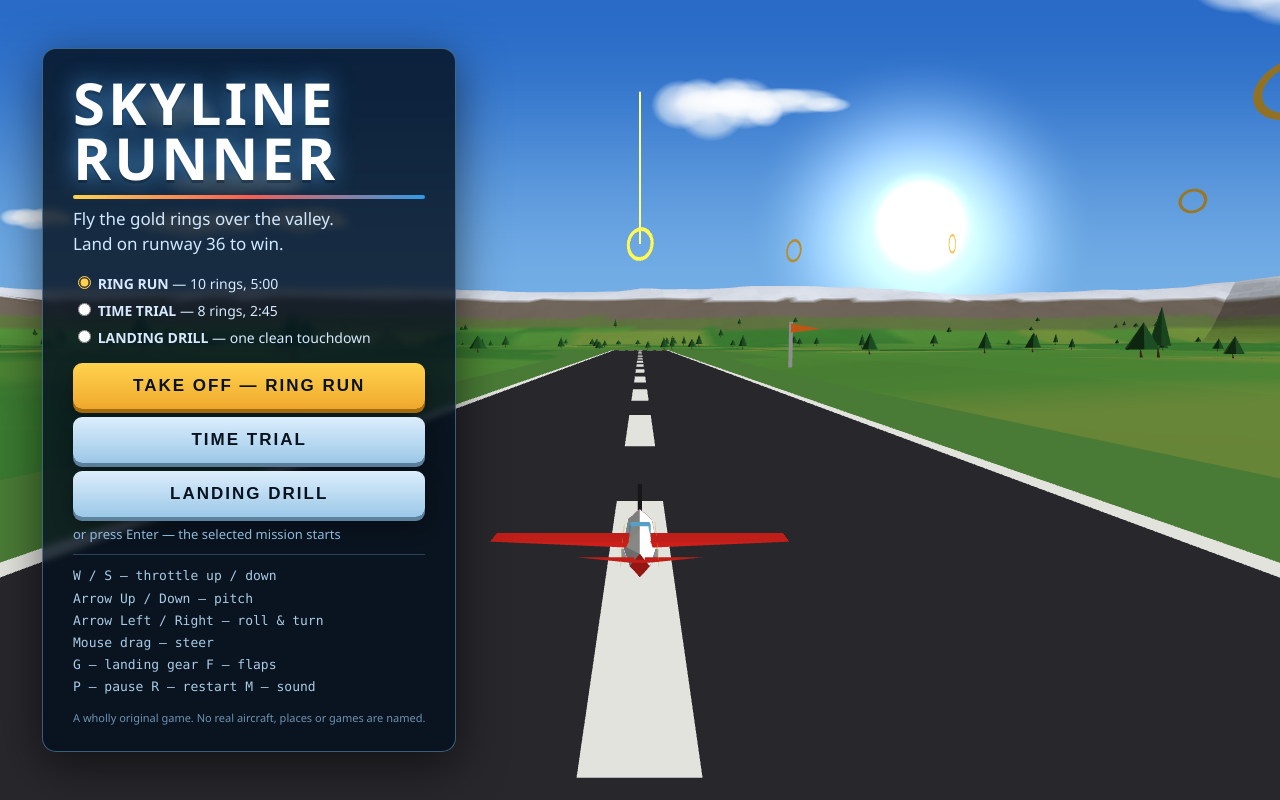
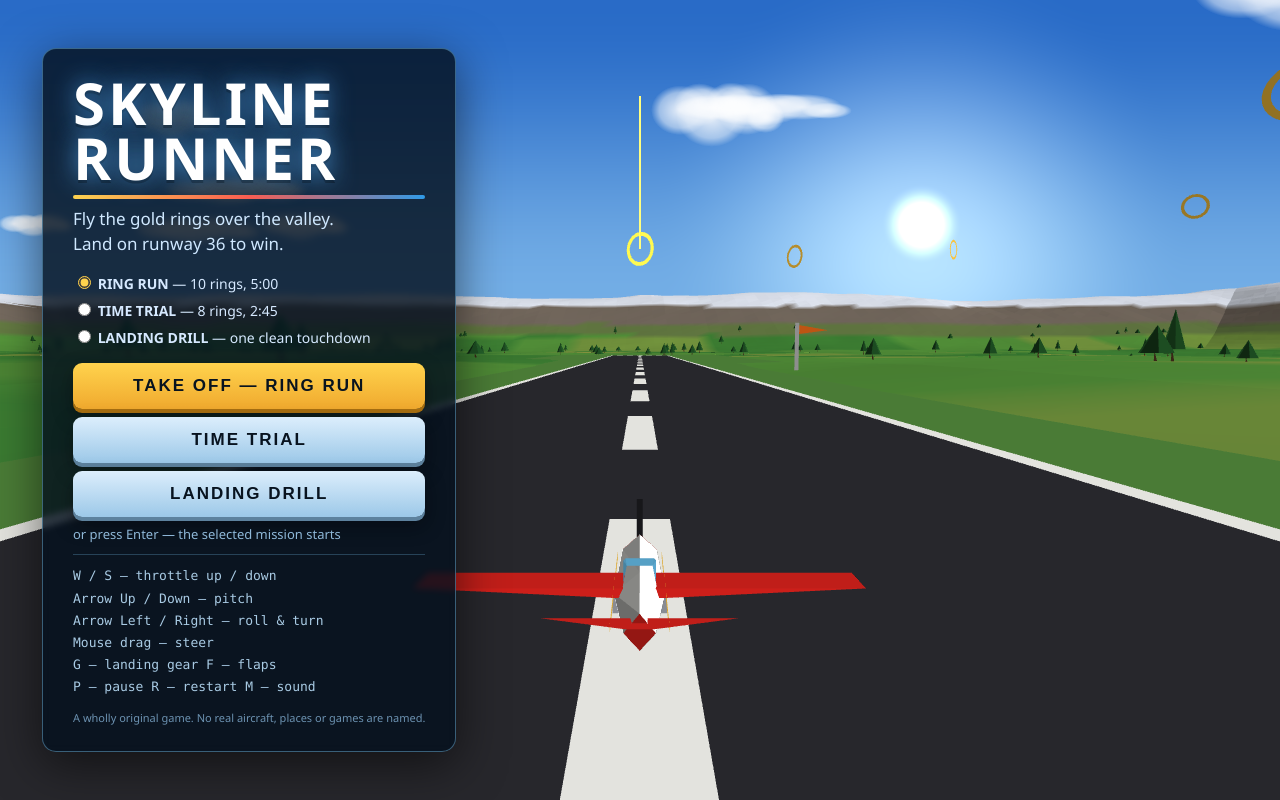
Before and after one commit to kornztt/flight-game, a plain HTML site: page game/index.html in a window 1280 px wide. Drawn offline with Linux system fonts and the light colour scheme; animation ran at ten frames a second.

Commit message:
Judge fix round 2: closer chase cam, softer sun, left win panel, one continuous 4-shot timeline

```diff
--- a/game/src/main.js
+++ b/game/src/main.js
@@ -35,6 +35,8 @@ const game = {
   result: null, // {title, lines[]} shown on the end overlay
   warnBeepAt: 0,
   cam: { x: 0, y: 60, z: 300 },
+  camLookAhead: 60, // metres ahead the chase camera looks (title shot: 22)
+  shotFreeze: false, // staged screenshots: hold the sim still so HUD numbers stay exact
   clouds: [],
   shotMode: null,
 };
@@ -366,7 +368,7 @@ function renderFrame(dt) {
   const h = canvas.clientHeight || window.innerHeight;
   if (canvas.width !== w || canvas.height !== h) renderer.resize(w, h);
   const p = game.plane;
-  const cam = chaseCamera(p, dt, game.cam);
+  const cam = chaseCamera(p, dt, game.cam, game.camLookAhead || 60);
   const proj = matPerspective((62 * Math.PI) / 180, w / h, 0.5, 6000);
   const view = matLookAt(cam.eye, cam.look, cam.up);
   viewProj = matMultiply(proj, view);
@@ -401,7 +403,9 @@ function loop(now) {
   const dt = Math.min(0.1, (now - lastT) / 1000 || 0.016);
   lastT = now;
   if (game.state === 'playing') {
-    stepGame(dt);
+    // Staged screenshots freeze the sim: the plane, fuel, time and score
+    // stay exactly at their staged values instead of drifting for 3 s.
+    if (!game.shotFreeze) stepGame(dt);
     for (const c of game.clouds) {
       c.x += c.drift * dt;
       if (c.x > 2100) c.x = -2100;
@@ -562,19 +566,38 @@ game.debug = {
 
 // Snap the chase camera behind the plane at once (staged screenshots and
 // teleports would otherwise show the camera still flying in from far away).
+// Must match chaseCamera's back/up so the first frame is already framed.
 function snapCamera() {
   const p = game.plane;
   const f = forwardVector(p);
   game.cam = {
-    x: p.x - f[0] * 24,
-    y: p.y - f[1] * 24 + 7.5,
-    z: p.z - f[2] * 24,
+    x: p.x - f[0] * 16,
+    y: p.y - f[1] * 16 + 6,
+    z: p.z - f[2] * 16,
   };
+}
+
+// startMission fires a toast ("throttle up...") that is still fading out
+// when the shutter fires 3 s later; kill it so staged shots have no
+// ghost text over the scene.
+function clearToast() {
+  const t = document.getElementById('toast');
+  t.classList.remove('show');
+  t.textContent = '';
 }
 
 // --- staged screenshots ------------------------------------------------------------------
 // ?shot=title | cruise | landing | win — deterministic states of the same
 // game, so the screenshots are real renders of the game code.
+// One continuous flight, so the four frames tell one story and the numbers
+// add up (RING RUN, 10 rings, 5:00, fuel 100):
+//   title   — on the runway, before takeoff
+//   cruise  — 18 s in: 2/10 rings, 225 pts (100+125 combo), fuel 95, 4:42 left
+//   landing — 200 s in: 10/10 rings, 2125 pts (full combo 100..325), fuel 46, 1:40 left
+//   win     — touchdown + rollout (~17 s later): fuel 43, 1:23 left,
+//             final 2677 = 2125 + 300 landing + 86 fuel (43x2) + 166 time (83x2)
+// The sim is frozen during cruise/landing shots: without the freeze the
+// autopilot flies 3 s before the shutter and the HUD drifts off the story.
 function applyShot() {
   const q = new URLSearchParams(location.search);
   const shot = q.get('shot');
@@ -582,20 +605,25 @@ function applyShot() {
   game.shotMode = shot;
   if (shot === 'title') {
     game.state = 'title';
+    // Look closer to the plane so it sits near the middle of the frame
+    // instead of low on the runway.
+    game.camLookAhead = 22;
     snapCamera();
     showOnly('title');
     return;
   }
   if (shot === 'cruise') {
     startMission('ringrun');
+    clearToast();
     const p = game.plane;
-    // 350 m before ring 3, nose on it, so the gold hoop fills the frame
-    // even after the autopilot flies toward it for a few seconds.
-    p.x = 372;
-    p.y = 230;
-    p.z = -1327;
+    // 130 m before ring 3 (620, 230, -1080), on the ring's normal axis
+    // (toward ring 4), so the gold hoop faces the camera full-on instead
+    // of edge-on; frozen, so it stays 130 m out.
+    p.x = 528;
+    p.y = 217;
+    p.z = -1172;
     p.heading = 2.36;
-    p.pitch = 0.02;
+    p.pitch = 0.05;
     p.speed = 86;
     p.throttle = 0.72;
     p.onGround = false;
@@ -603,20 +631,28 @@ function applyShot() {
     game.rings[1].passed = true;
     game.ringsPassed = 2;
     game.score = 225;
+    game.fuel = 95;
+    game.timeLeft = 282;
     game.autopilot = true;
     game.autopilotMode = 'ring';
+    game.shotFreeze = true;
     snapCamera();
     return;
   }
   if (shot === 'landing') {
     startMission('ringrun');
+    clearToast();
     game.rings.forEach((r) => { r.passed = true; });
     game.ringsPassed = game.ringTotal;
-    game.score = 1180;
+    game.score = 2125;
+    game.fuel = 46;
+    game.timeLeft = 100;
     const p = game.plane;
+    // Short final: 380 m out, 25 m above the runway, threshold filling
+    // the frame instead of a distant strip in empty grass.
     p.x = 14;
-    p.y = 82;
-    p.z = 700;
+    p.y = 55;
+    p.z = 380;
     p.heading = 0;
     p.pitch = -0.07;
     p.speed = 56;
@@ -626,16 +662,18 @@ function applyShot() {
     p.flaps = true;
     game.autopilot = true;
     game.autopilotMode = 'land';
+    game.shotFreeze = true;
     snapCamera();
     return;
   }
   if (shot === 'win') {
     startMission('ringrun');
+    clearToast();
     game.rings.forEach((r) => { r.passed = true; });
     game.ringsPassed = game.ringTotal;
-    game.score = 1840;
-    game.fuel = 41;
-    game.timeLeft = 96;
+    game.score = 2677;
+    game.fuel = 43;
+    game.timeLeft = 83;
     const p = game.plane;
     p.x = 0;
     p.y = WORLD.runwayAlt + 1.2;
@@ -647,8 +685,8 @@ function applyShot() {
     game.state = 'won';
     snapCamera();
     setEndScreen('MISSION COMPLETE', [
-      'Final score 1840',
-      'Landing +300 &nbsp; Fuel +82 &nbsp; Time +192',
+      'Final score 2677',
+      'Landing +300 &nbsp; Fuel +86 &nbsp; Time +166',
       'Rings 10/10 — RING RUN',
       'Press R to fly again.',
     ], true);
--- a/game/src/render.js
+++ b/game/src/render.js
@@ -113,8 +113,10 @@ void main() {
   vec3 col = mix(hor, mid, smoothstep(0.42, 0.62, vUv.y));
   col = mix(col, zen, smoothstep(0.62, 1.0, vUv.y));
   float d = distance(vUv * vec2(1.6, 1.0), uSunPos * vec2(1.6, 1.0));
-  col += vec3(1.0, 0.85, 0.55) * smoothstep(0.22, 0.0, d) * 0.55;
-  col += vec3(1.0, 0.95, 0.75) * smoothstep(0.07, 0.0, d);
+  // Soft sun: a wide faint halo plus a smaller warm core. The old full
+  // white disc read as a flat sticker pasted on the sky.
+  col += vec3(1.0, 0.8, 0.45) * smoothstep(0.34, 0.0, d) * 0.30;
+  col += vec3(1.0, 0.9, 0.6) * smoothstep(0.05, 0.0, d) * 0.75;
   gl_FragColor = vec4(col, 1.0);
 }`;
 
@@ -317,11 +319,12 @@ function norm3(v) {
 }
 
 // Chase camera: behind and above the plane, smoothed, rolling a little with
-// the plane so turns feel banked but never disorienting.
-export function chaseCamera(plane, dt, cam) {
+// the plane so turns feel banked but never disorienting. Kept close (16 m)
+// so the plane reads clearly at 1280 px wide instead of a speck.
+export function chaseCamera(plane, dt, cam, lookAhead = 60) {
   const f = forwardFrom(plane);
-  const back = 24;
-  const up = 7.5;
+  const back = 16;
+  const up = 6;
   const tx = plane.x - f[0] * back;
   const ty = plane.y - f[1] * back + up;
   const tz = plane.z - f[2] * back;
@@ -330,7 +333,7 @@ export function chaseCamera(plane, dt, cam) {
   cam.y += (ty - cam.y) * k;
   cam.z += (tz - cam.z) * k;
   // look ahead of the plane
-  const look = [plane.x + f[0] * 60, plane.y + f[1] * 60, plane.z + f[2] * 60];
+  const look = [plane.x + f[0] * lookAhead, plane.y + f[1] * lookAhead, plane.z + f[2] * lookAhead];
   // up vector rolled with the plane (half the bank)
   const roll = plane.roll * 0.55;
   const upVec = [Math.sin(roll), Math.cos(roll), 0];
--- a/game/styles.css
+++ b/game/styles.css
@@ -86,6 +86,12 @@ html, body {
 }
 .left-panel { margin-left: 42px; max-width: 520px; }
 .center-panel { margin: 0 auto; max-width: 560px; text-align: center; }
+/* End screen sits on the left, compact, so the landed plane and the
+   runway stay visible in the middle of the frame instead of hiding
+   behind a centred panel. */
+#end-screen .panel { margin: 0 0 0 42px; max-width: 470px; text-align: left; padding: 20px 24px; }
+#end-screen h2 { font-size: 36px; }
+#end-screen #end-lines { font-size: 15px; line-height: 1.7; }
 .panel h1 {
   margin: 0 0 8px; font-size: 58px; line-height: 0.95; letter-spacing: 3px;
   color: #fff; text-shadow: 0 0 24px rgba(90, 180, 255, 0.75), 0 3px 0 rgba(0,0,0,.4);
```
